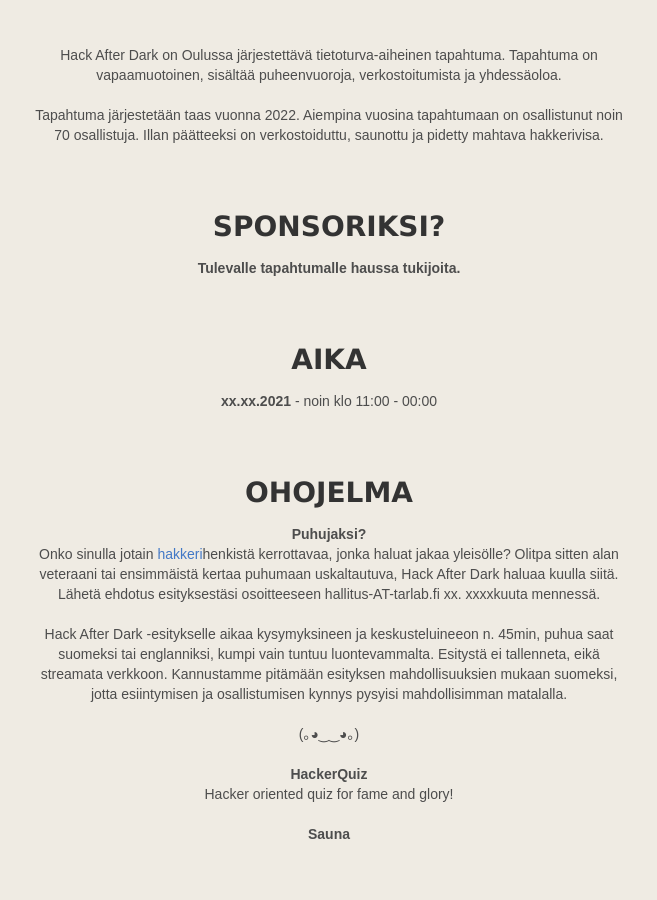
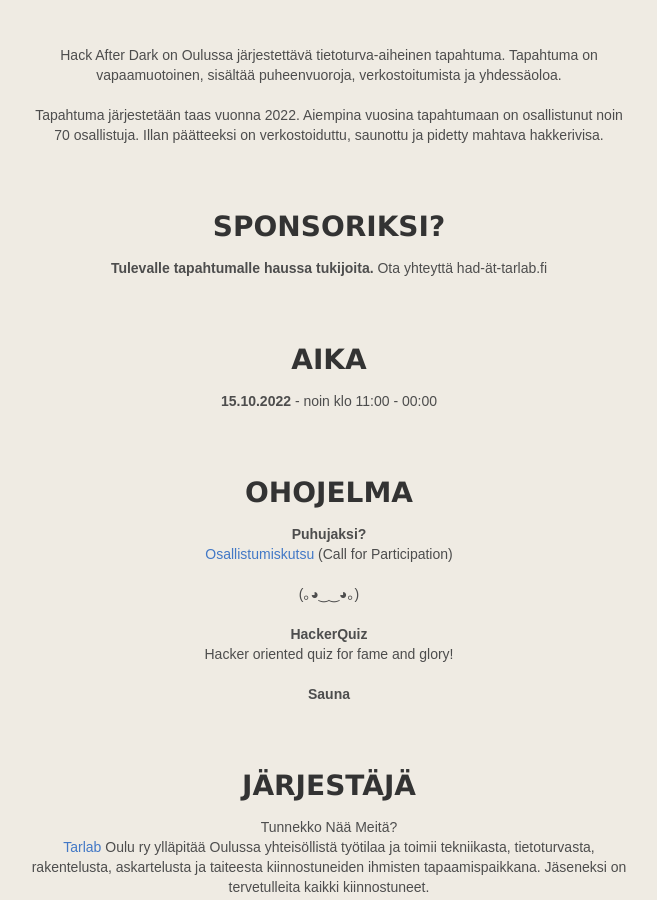
Before and after one commit to Tarlab/tarlab.github.io, a Jekyll site: the page built from HackAfterDark/index.md, in a window 1280 px wide and 900 px high, scrolled down 472 px. Shown: the whole window, without its empty margins (311-968 px from the left). Built offline with Jekyll 4.4.1, drawn with Linux system fonts in a browser that asks for light colours; comment, search, counter and statistics services are not loaded.

Commit message:
Link to CfP

```diff
--- a/HackAfterDark/index.md
+++ b/HackAfterDark/index.md
@@ -7,16 +7,15 @@
 
 # Sponsoriksi?
 **Tulevalle tapahtumalle haussa tukijoita.**
+Ota yhteyttä had-ät-tarlab.fi
 
 # AIKA
-**xx.xx.2021** - noin klo 11:00 - 00:00
+**15.10.2022** - noin klo 11:00 - 00:00
 
 # OHOJELMA
 
 **Puhujaksi?**
-Onko sinulla jotain [hakkeri](https://fi.wikipedia.org/wiki/Hakkeri#Hakkeri-sana)henkistä kerrottavaa, jonka haluat jakaa yleisölle? Olitpa sitten alan veteraani tai ensimmäistä kertaa puhumaan uskaltautuva, Hack After Dark haluaa kuulla siitä. Lähetä ehdotus esityksestäsi osoitteeseen hallitus-AT-tarlab.fi xx. xxxxkuuta mennessä.
-
-Hack After Dark -esitykselle aikaa kysymyksineen ja keskusteluineeon n. 45min, puhua saat suomeksi tai englanniksi, kumpi vain tuntuu luontevammalta. Esitystä ei tallenneta, eikä streamata verkkoon. Kannustamme pitämään esityksen mahdollisuuksien mukaan suomeksi, jotta esiintymisen ja osallistumisen kynnys pysyisi mahdollisimman matalalla.
+[Osallistumiskutsu](https://tarlab.fi/HackAfterDark/cfp.html) (Call for Participation)
 
 (｡◕‿‿◕｡)
 
```
